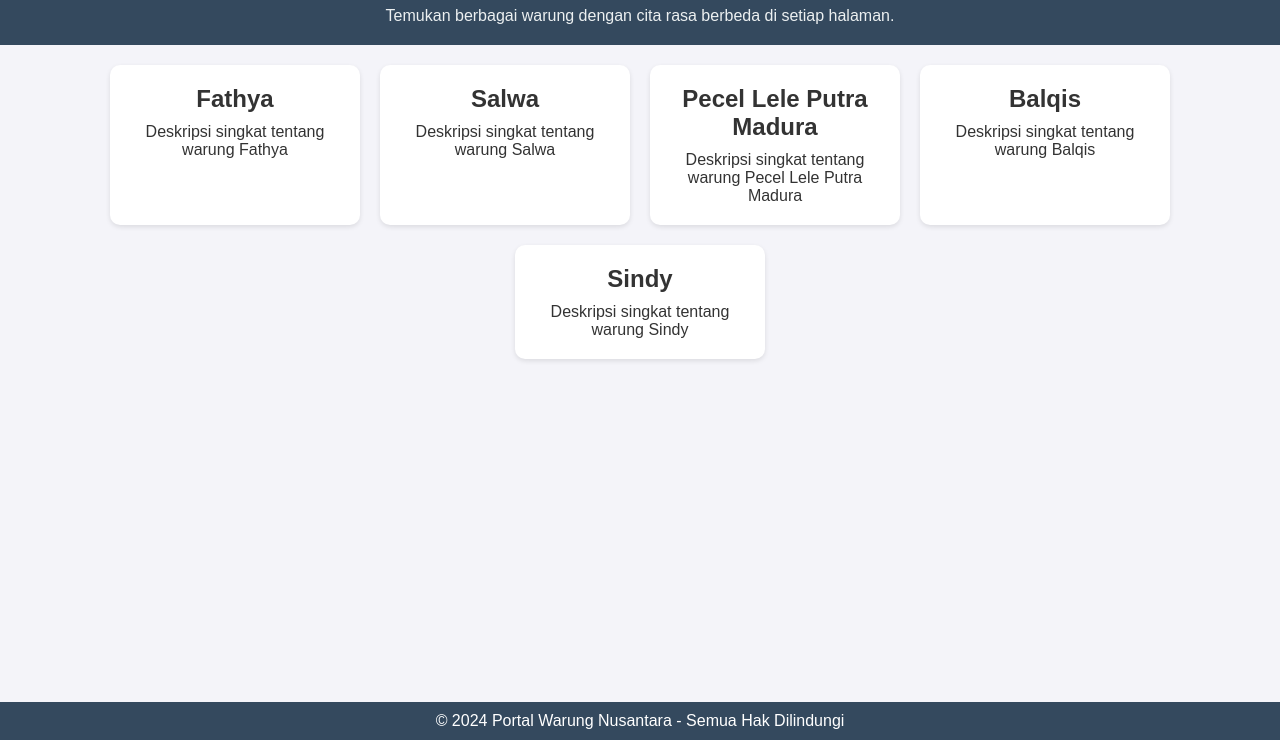
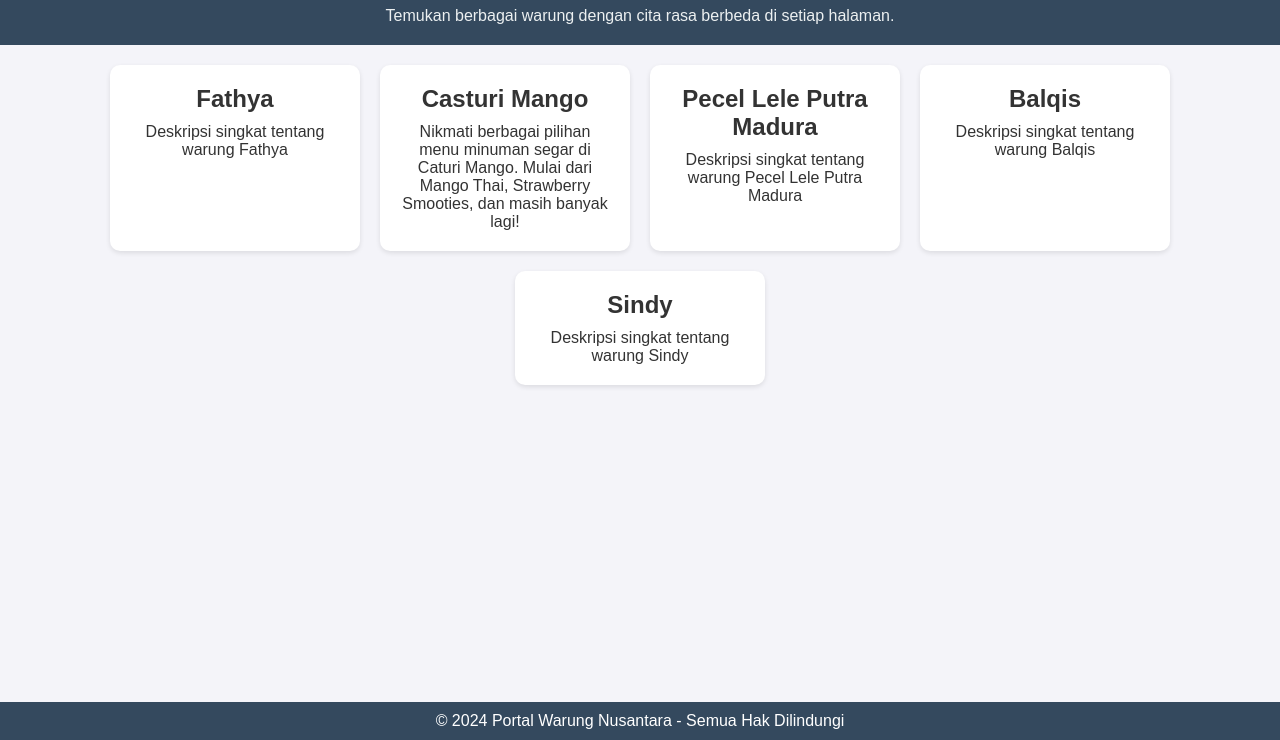
Before and after one commit to gobizbuildpage/build_page, a plain HTML site: page index.html in a window 1280 px wide. Shown: the part 60-800 px from the top of the page. Drawn offline with Linux system fonts and the light colour scheme.

Commit message:
update deskripsi

```diff
--- a/index.html
+++ b/index.html
@@ -19,8 +19,8 @@
         </div>
         <div class="card">
             <a href="./salwa/index.html">
-                <h2>Salwa</h2>
-                <p>Deskripsi singkat tentang warung Salwa</p>
+                <h2>Casturi Mango</h2>
+                <p>Nikmati berbagai pilihan menu minuman segar di Caturi Mango. Mulai dari Mango Thai, Strawberry Smooties, dan masih banyak lagi!</p>
             </a>
         </div>
         <div class="card">
```
Also changed, not shown: salwa/index.html (+1 -1 lines).
